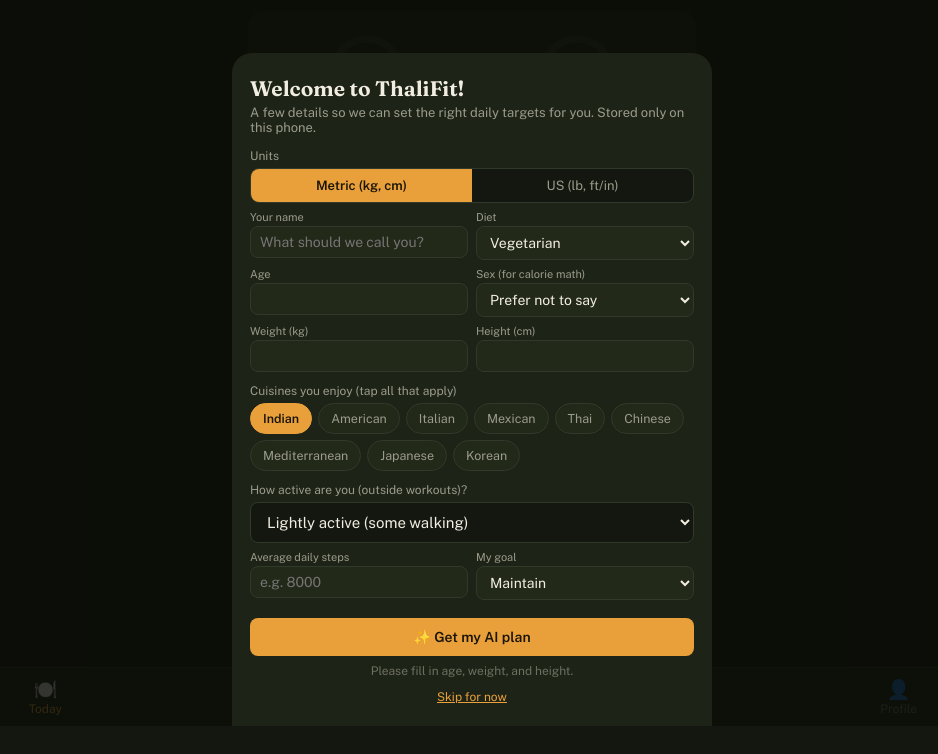
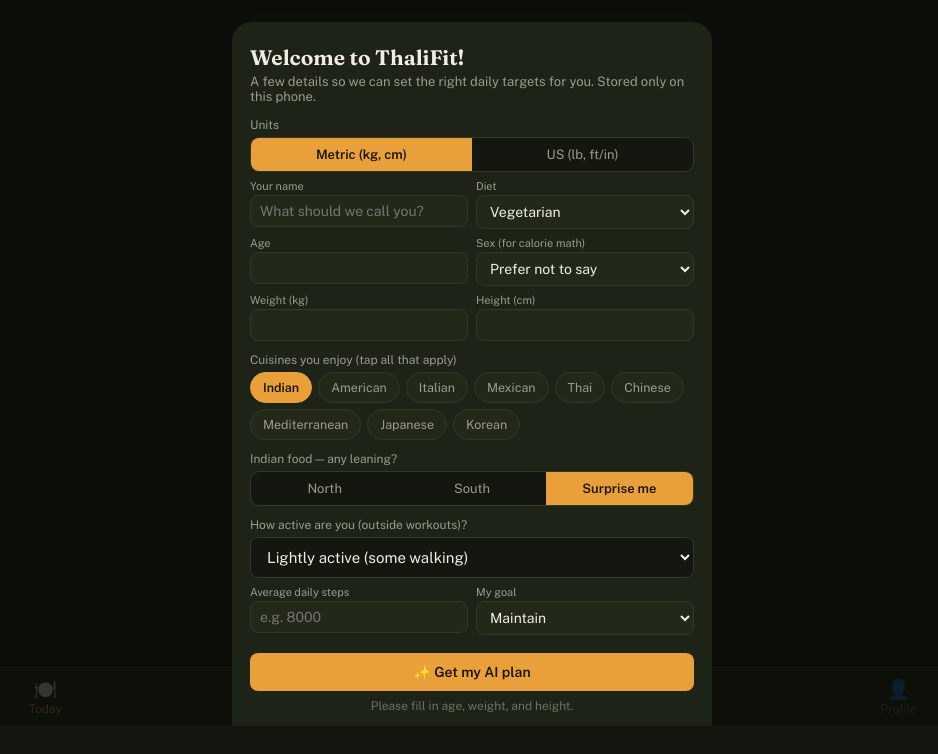
Before and after one commit to eharinathkumar/thalifit, a plain HTML site: page index.html in a window 1280 px wide. Both pictures are taken after a click on the button "✨ Get my AI plan". Shown: the part 74-828 px from the top of the page, without its empty margins (168-1106 px from the left). Drawn offline with nearby package versions, Linux system fonts and the light colour scheme.

Commit message:
Add files via upload

```diff
--- a/index.html
+++ b/index.html
@@ -215,7 +215,7 @@
       • Weigh yourself in the morning, after the bathroom, before eating, in light clothing.<br>
       • Use the same scale, on a hard floor, at the same time of day each week.<br>
       • Measure height without shoes, standing straight against a wall.<br><br>
-      <b style="color:var(--text)">Keep in mind:</b> BMI is a rough screening number. It can read "high" for muscular people and miss other health factors. Use the weekly weight trend here — not any single day — as your real signal, and talk to your doctor about what a healthy range means for you.
+      <b style="color:var(--text)">Keep in mind:</b> BMI is a rough screening number. It can read "high" for muscular people and miss other health factors. Also, for people of <b style="color:var(--text)">South Asian descent</b>, health bodies use lower cutoffs — above healthy weight from about <b style="color:var(--text)">23</b> and higher-risk from about <b style="color:var(--text)">27.5</b> — because cardiometabolic risk (especially diabetes) rises at lower BMI in South Asian populations. If that's your background, read your number with those thresholds in mind. Use the weekly weight trend here — not any single day — as your real signal, and talk to your doctor about what a healthy range means for you.
     </div>
     <button class="btn-main" style="width:100%;margin-top:16px" onclick="document.getElementById('bmiModal').classList.add('hide')">Got it</button>
   </div>
@@ -803,7 +803,7 @@
 
 // ================= Onboarding =================
 const CUISINES = ["Indian","American","Italian","Mexican","Thai","Chinese","Mediterranean","Japanese","Korean"];
-let ob = {units:"metric", sex:"", activity:"light", goal:"maintain", cuisines:["Indian"]};
+let ob = {units:"metric", sex:"", activity:"light", goal:"maintain", cuisines:["Indian"], indianStyle:"surprise"};
 function toggleCuisine(c){
   obReadFields();
   ob.cuisines = (ob.cuisines||[]).includes(c) ? ob.cuisines.filter(x=>x!==c) : [...(ob.cuisines||[]), c];
@@ -812,8 +812,8 @@
 function openOnboarding(existing){
   if (existing) ob = {units:existing.units, sex:existing.sex, activity:existing.activity, goal:existing.goal,
     age:existing.age, weightKg:existing.weightKg, heightCm:existing.heightCm, steps:existing.steps,
-    name:existing.name||"", diet:existing.diet||"vegetarian", cuisines:existing.cuisines||["Indian"]};
-  else ob = {units:"metric", sex:"", activity:"light", goal:"maintain", cuisines:["Indian"]};
+    name:existing.name||"", diet:existing.diet||"vegetarian", cuisines:existing.cuisines||["Indian"], indianStyle:existing.indianStyle||"surprise"};
+  else ob = {units:"metric", sex:"", activity:"light", goal:"maintain", cuisines:["Indian"], indianStyle:"surprise"};
   renderOnboard(existing);
   document.getElementById("onboard").classList.remove("hide");
 }
@@ -863,6 +863,12 @@
       <div style="display:flex;flex-wrap:wrap;gap:6px">
         ${CUISINES.map(c=>`<button type="button" class="cuisine-chip ${(ob.cuisines||[]).includes(c)?"on":""}" onclick="toggleCuisine('${c}')">${c}</button>`).join("")}
       </div></div>
+    ${(ob.cuisines||[]).includes("Indian") ? `<div class="field"><label>Indian food — any leaning?</label>
+      <div class="seg">
+        <button class="${ob.indianStyle==="north"?"on":""}" onclick="obReadFields();obSet('indianStyle','north')">North</button>
+        <button class="${ob.indianStyle==="south"?"on":""}" onclick="obReadFields();obSet('indianStyle','south')">South</button>
+        <button class="${(!ob.indianStyle||ob.indianStyle==="surprise")?"on":""}" onclick="obReadFields();obSet('indianStyle','surprise')">Surprise me</button>
+      </div></div>` : ""}
     <div class="field"><label>How active are you (outside workouts)?</label>
       <select id="obActivity">
         <option value="sedentary" ${ob.activity==="sedentary"?"selected":""}>Mostly sitting (desk job)</option>
@@ -878,7 +884,7 @@
         <option value="build" ${ob.goal==="build"?"selected":""}>Build muscle</option>
       </select></label>
     </div>
-    <button class="btn-main" style="width:100%;margin-top:18px" onclick="finishOnboarding()">${AI_ENDPOINT ? "✨ Get my AI plan" : "Set my targets"}</button>
+    <button class="btn-main" id="obGo" style="width:100%;margin-top:18px" onclick="finishOnboarding()">${AI_ENDPOINT ? "✨ Get my AI plan" : "Set my targets"}</button>
     <div id="obStatus" style="font-size:12px;color:var(--faint);text-align:center;margin-top:8px"></div>
     ${profile ? "" : '<button class="link" style="display:block;margin:12px auto 0" onclick="document.getElementById(\'onboard\').classList.add(\'hide\')">Skip for now</button>'}
   `;
@@ -905,15 +911,17 @@
   obReadFields();
   const st = document.getElementById("obStatus");
   if (!ob.age || !ob.weightKg || !ob.heightCm){ st.textContent = "Please fill in age, weight, and height."; return; }
+  const goBtn = document.getElementById("obGo");
+  if (goBtn){ goBtn.disabled = true; goBtn.style.opacity = "0.5"; goBtn.textContent = AI_ENDPOINT ? "✨ Building your plan…" : "Calculating…"; }
   st.textContent = AI_ENDPOINT ? "Asking AI to build your plan…" : "Calculating…";
-  const p = {units:ob.units, name:ob.name||"", diet:ob.diet||"vegetarian", cuisines:(ob.cuisines&&ob.cuisines.length)?ob.cuisines:["Indian"],
+  const p = {units:ob.units, name:ob.name||"", diet:ob.diet||"vegetarian", cuisines:(ob.cuisines&&ob.cuisines.length)?ob.cuisines:["Indian"], indianStyle:ob.indianStyle||"surprise",
     age:ob.age, sex:ob.sex, weightKg:Math.round(ob.weightKg*10)/10,
     heightCm:Math.round(ob.heightCm), activity:ob.activity, steps:ob.steps, goal:ob.goal, created:profile?.created || Date.now()};
   let plan = null;
   if (AI_ENDPOINT){
     try {
       const r = await fetch(AI_ENDPOINT, {method:"POST", headers:{"Content-Type":"application/json"},
-        body: JSON.stringify({type:"plan", profile:{name:p.name||"there", diet:p.diet, cuisines:p.cuisines, age:p.age, sex:p.sex||"unspecified", weight_kg:p.weightKg, height_cm:p.heightCm,
+        body: JSON.stringify({type:"plan", profile:{name:p.name||"there", diet:p.diet, cuisines:p.cuisines, indian_style:p.indianStyle, age:p.age, sex:p.sex||"unspecified", weight_kg:p.weightKg, height_cm:p.heightCm,
           bmi: calcBMI(p.weightKg,p.heightCm), activity:p.activity, avg_daily_steps:p.steps, goal:p.goal}})});
       const data = await r.json();
       if (r.ok && data.plan) plan = data.plan;
@@ -1137,6 +1145,7 @@
       body: JSON.stringify({type:"mealplan", profile:{
         name: profile.name || "there", diet: profile.diet || "vegetarian",
         cuisines: (profile.cuisines && profile.cuisines.length) ? profile.cuisines : ["Indian"],
+        indian_style: profile.indianStyle || "surprise",
         goal: profile.goal,
         calorie_target: targets.cal, protein_target: targets.protein,
         avoid: history.slice(-40), seed: Math.floor(Math.random()*100000)
--- a/sw.js
+++ b/sw.js
@@ -1,4 +1,4 @@
-const CACHE = "thalifit-v9";
+const CACHE = "thalifit-v10";
 const ASSETS = ["./", "./index.html", "./manifest.json", "./icon-192.png", "./icon-512.png"];
 self.addEventListener("install", e => {
   e.waitUntil(caches.open(CACHE).then(c => c.addAll(ASSETS)));
```
